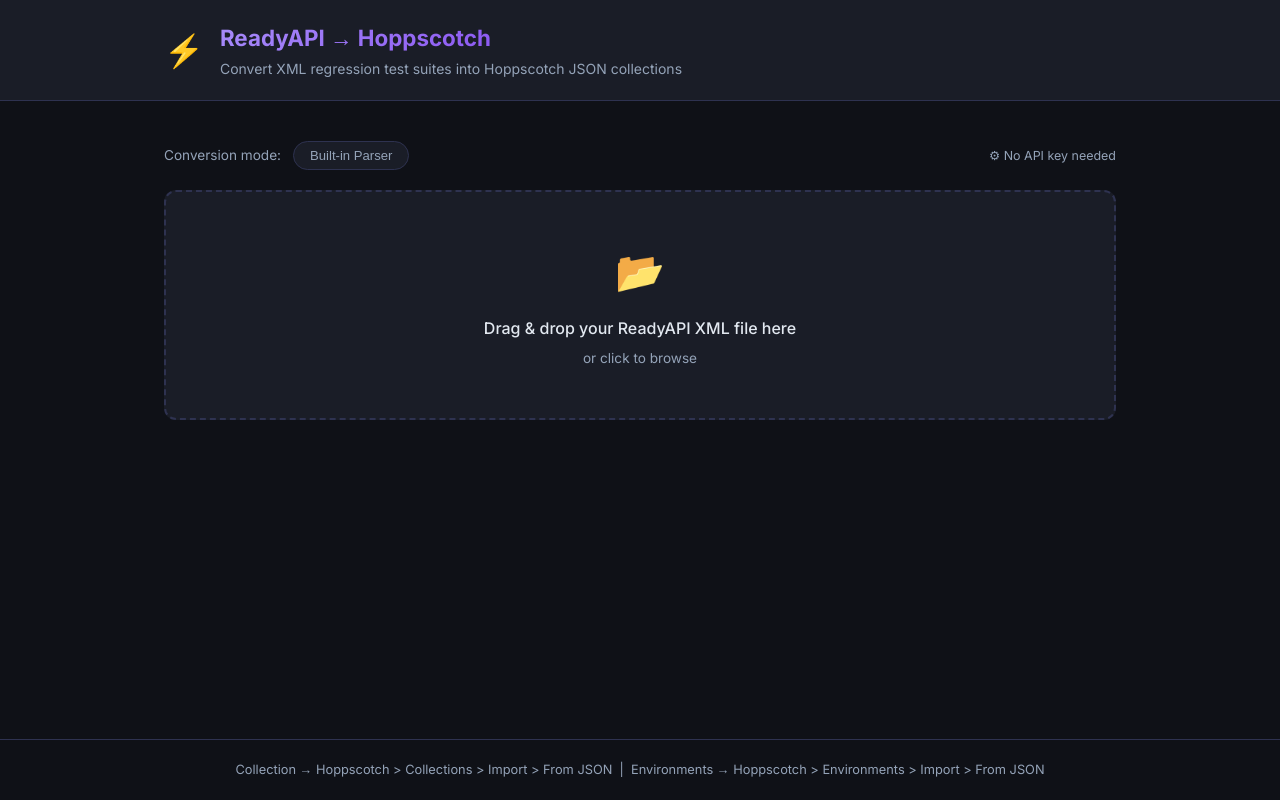
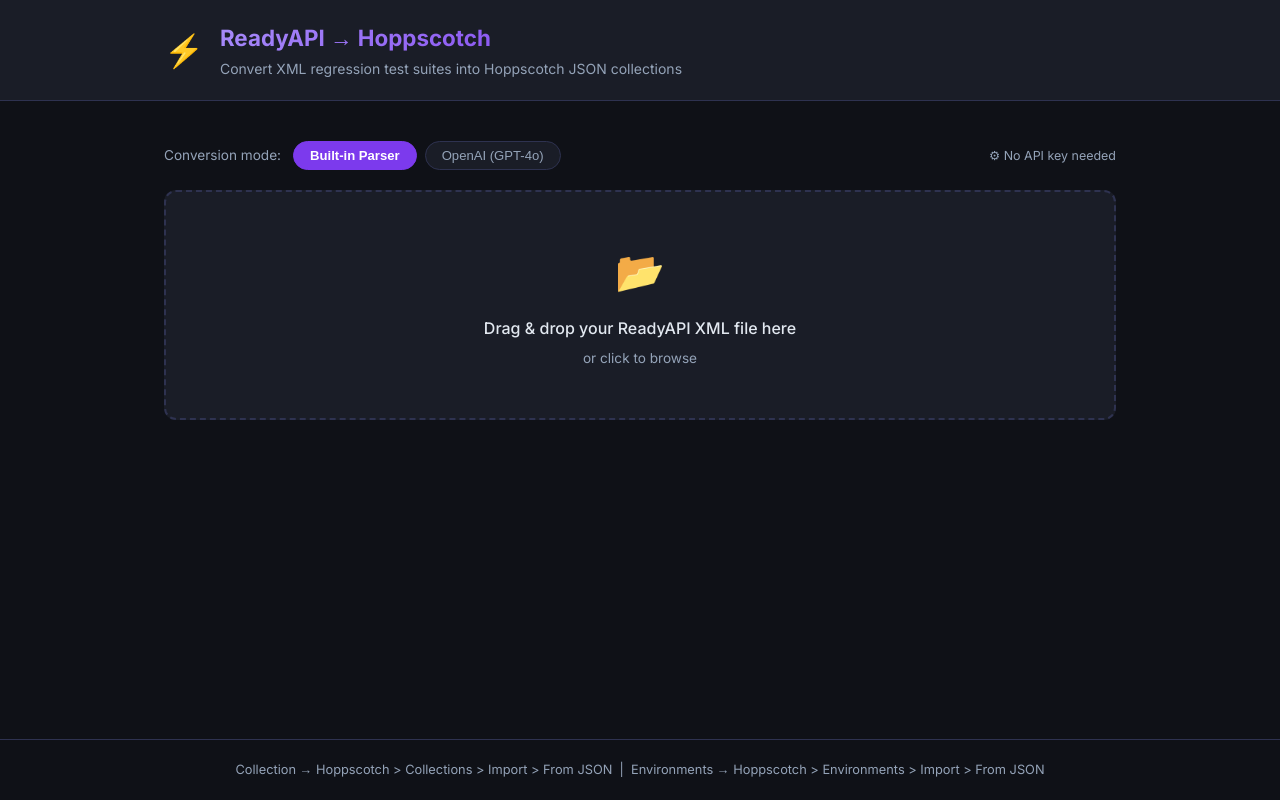
Before and after one commit to Sridhar9292/ReadyAPI-Hoppscotch-migration, a React (Vite) app in the folder frontend/: page / in a window 1280 px wide. Built offline with nearby package versions, Linux system fonts and the light colour scheme; no server answers.

Commit message:
ENhancement by Manoj

```diff
--- a/frontend/src/App.jsx
+++ b/frontend/src/App.jsx
@@ -9,8 +9,8 @@
   const [loading, setLoading] = useState(false);
   const [result, setResult] = useState(null);
   const [error, setError] = useState(null);
-  const [modes, setModes] = useState({ modes: ["parser"], default: "parser" });
-  const [selectedMode, setSelectedMode] = useState("auto");
+  const [selectedMode, setSelectedMode] = useState("parser");
+  const [openaiAvailable, setOpenaiAvailable] = useState(false);
   const [uploadedFile, setUploadedFile] = useState(null);
 
   // Fetch available modes from backend on mount
@@ -18,8 +18,9 @@
     fetch(`${API_BASE}/modes`)
       .then((r) => r.json())
       .then((data) => {
-        setModes(data);
-        setSelectedMode(data.default);
+        setOpenaiAvailable(data.modes.includes("openai"));
+        // Always show both options, default to parser
+        setSelectedMode("parser");
       })
       .catch(() => {
         // Backend not yet up — keep defaults
@@ -78,7 +79,6 @@
           <div className="mode-bar">
             <span className="mode-label">Conversion mode:</span>
             <div className="mode-pills">
-              {modes.modes.includes("parser") && (
               <button
                 className={`pill ${selectedMode === "parser" ? "pill-active" : ""}`}
                 onClick={() => setSelectedMode("parser")}
@@ -86,19 +86,18 @@
               >
                 Built-in Parser
               </button>
-              )}
-              {modes.modes.includes("openai") && (
               <button
                 className={`pill ${selectedMode === "openai" ? "pill-active" : ""}`}
                 onClick={() => setSelectedMode("openai")}
-                  title="Uses OpenAI GPT-4o for smarter parsing"
+                title={openaiAvailable ? "Uses OpenAI GPT-4o for smarter parsing" : "Requires OPENAI_API_KEY in backend .env"}
               >
                 OpenAI (GPT-4o)
               </button>
-              )}
             </div>
             <span className="mode-badge">
-              {selectedMode === "openai" ? "🤖 AI-powered" : "⚙ No API key needed"}
+              {selectedMode === "openai"
+                ? (openaiAvailable ? "🤖 AI-powered" : "⚠ API key not configured")
+                : "⚙ No API key needed"}
             </span>
           </div>
 
```
Also changed, not shown: 2 other files (tests, documents, lock files or other folders). Lines whose indentation alone changed are shown as unchanged.
